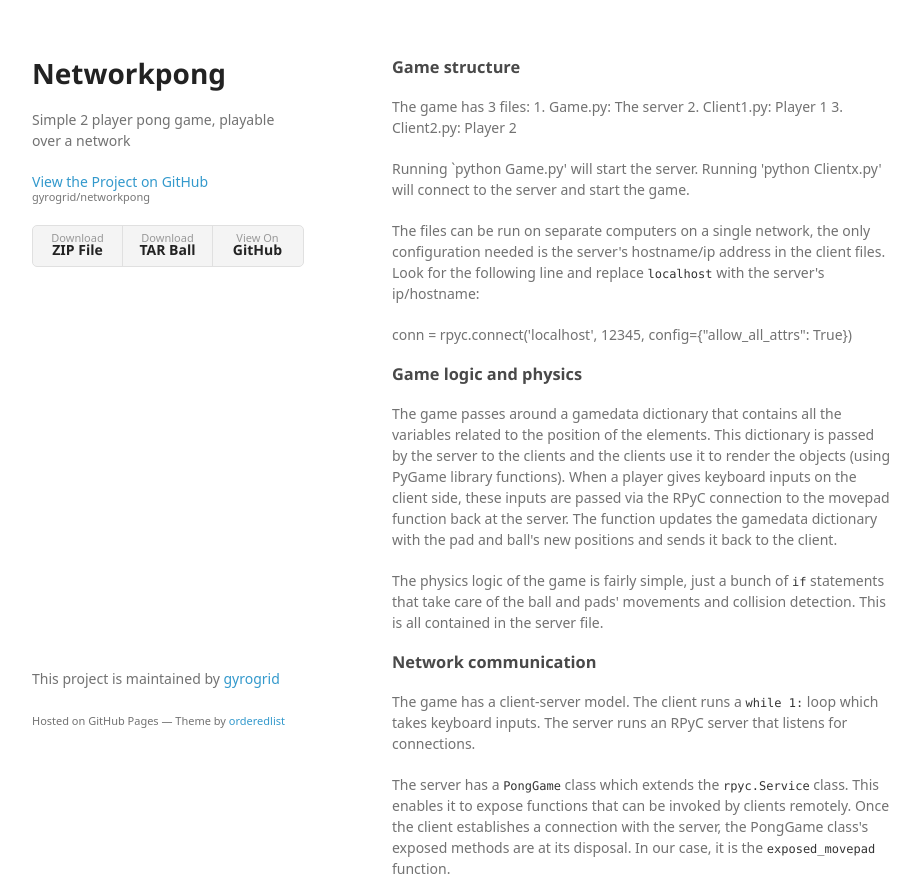
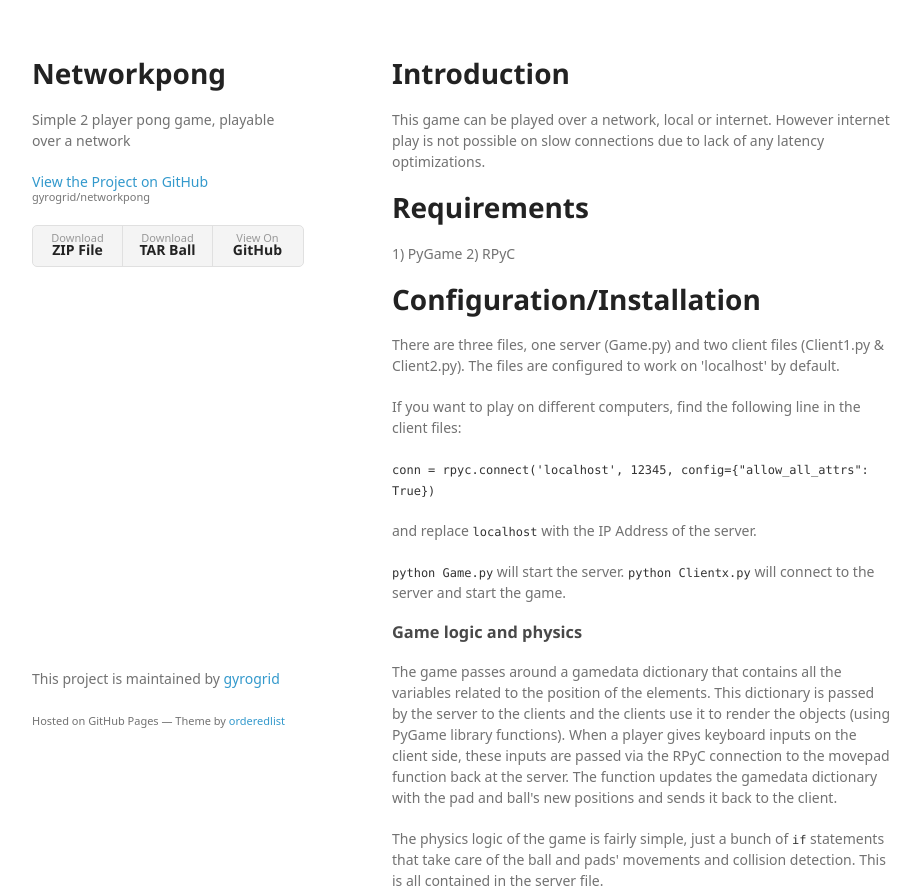
Before and after one commit to gyrogrid/networkpong, a plain HTML site: page index.html in a window 1280 px wide. Shown: the top 894 px of the page, without its empty margins (178-1099 px from the left). Drawn offline with Linux system fonts and the light colour scheme; a web font is replaced by a local one.

Commit message:
Create gh-pages branch via GitHub

```diff
--- a/index.html
+++ b/index.html
@@ -28,19 +28,31 @@
         </ul>
       </header>
       <section>
-        <h3>
-<a id="game-structure" class="anchor" href="#game-structure" aria-hidden="true"><span class="octicon octicon-link"></span></a>Game structure</h3>
+        <h1>
+<a id="introduction" class="anchor" href="#introduction" aria-hidden="true"><span class="octicon octicon-link"></span></a>Introduction</h1>
 
-<p>The game has 3 files:
-1. Game.py: The server
-2. Client1.py: Player 1
-3. Client2.py: Player 2</p>
+<p>This game can be played over a network, local or internet. However internet play is not possible on slow connections due to lack of any latency optimizations.</p>
 
-<p>Running `python Game.py' will start the server. Running 'python Clientx.py' will connect to the server and start the game.</p>
+<h1>
+<a id="requirements" class="anchor" href="#requirements" aria-hidden="true"><span class="octicon octicon-link"></span></a>Requirements</h1>
 
-<p>The files can be run on separate computers on a single network, the only configuration needed is the server's hostname/ip address in the client files. Look for the following line and replace <code>localhost</code> with the server's ip/hostname:</p>
+<p>1) PyGame
+2) RPyC</p>
 
-<p>conn = rpyc.connect('localhost', 12345, config={"allow_all_attrs": True})</p>
+<h1>
+<a id="configurationinstallation" class="anchor" href="#configurationinstallation" aria-hidden="true"><span class="octicon octicon-link"></span></a>Configuration/Installation</h1>
+
+<p>There are three files, one server (Game.py) and two client files (Client1.py &amp; Client2.py).
+The files are configured to work on 'localhost' by default. </p>
+
+<p>If you want to play on different computers, find the following line in the client files:</p>
+
+<p><code>conn = rpyc.connect('localhost', 12345, config={"allow_all_attrs": True})</code></p>
+
+<p>and replace <code>localhost</code> with the IP Address of the server.</p>
+
+<p><code>python Game.py</code> will start the server.
+<code>python Clientx.py</code> will connect to the server and start the game.</p>
 
 <h3>
 <a id="game-logic-and-physics" class="anchor" href="#game-logic-and-physics" aria-hidden="true"><span class="octicon octicon-link"></span></a>Game logic and physics</h3>
```
Also changed, not shown: params.json (+1 -1 lines).
